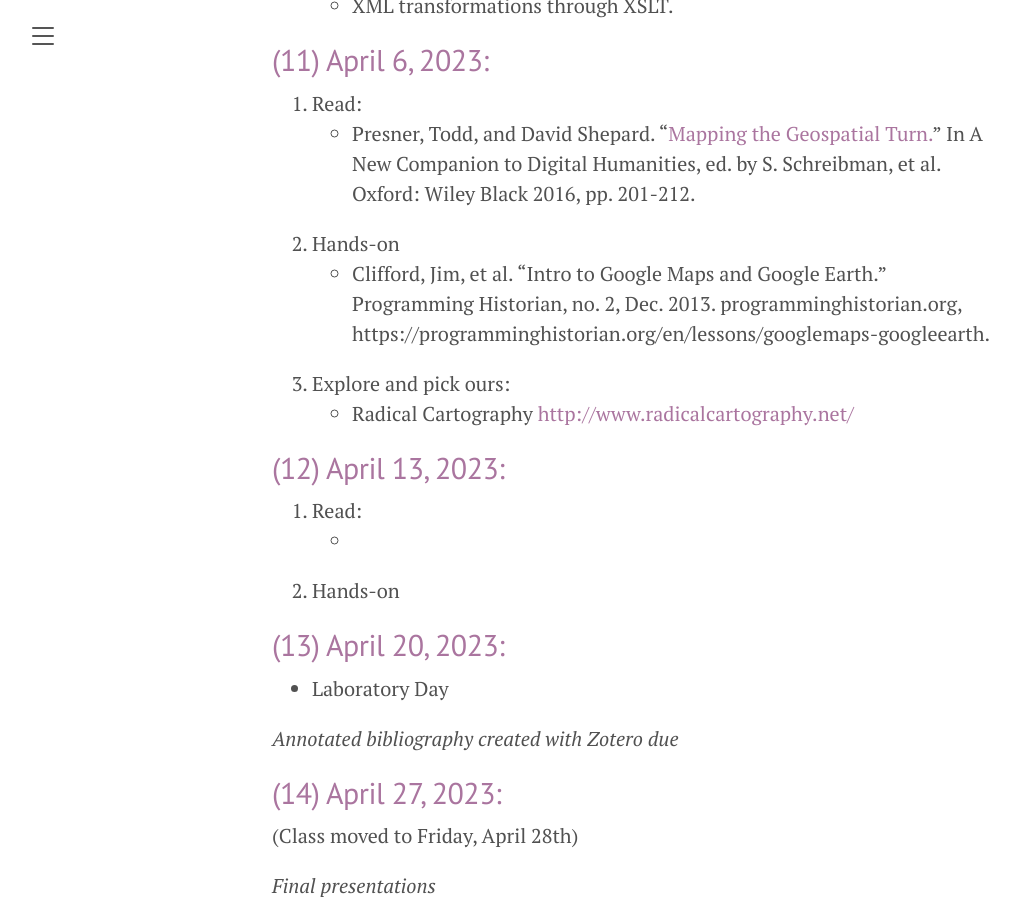
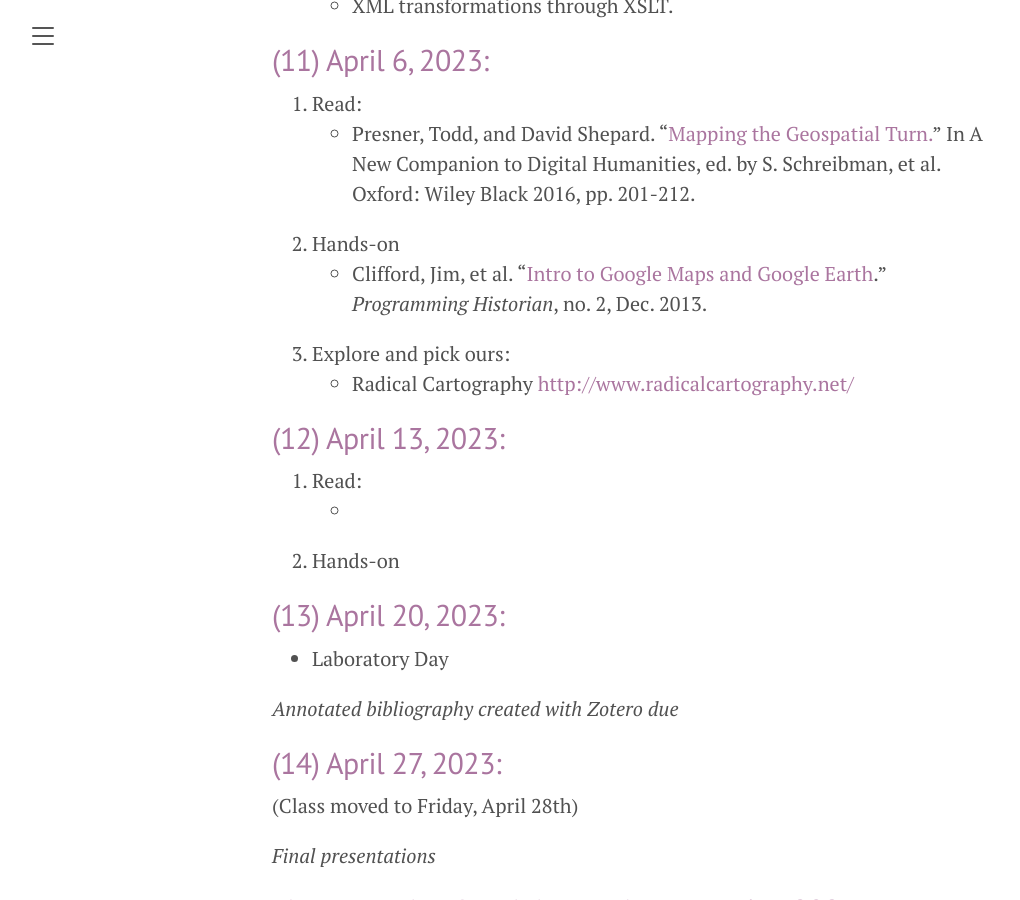
Before and after one commit to susannalles/DHPracticum_Spring23, a Jekyll site: the page built from schedule.md, in a window 1280 px wide and 900 px high, scrolled down 4021 px. Shown: the whole window, without its empty margins (8-1028 px from the left). Built offline with Jekyll 4.4.1, drawn with Linux system fonts in a browser that asks for light colours.

Commit message:
Update schedule.md

```diff
--- a/schedule.md
+++ b/schedule.md
@@ -114,7 +114,7 @@ Session offered by Prof. Lindsay Thomas
 1. Read:
   - Presner, Todd, and David Shepard. “[Mapping the Geospatial Turn.](https://onlinelibrary.wiley.com/doi/abs/10.1002/9781118680605.ch14)” In A New Companion to Digital Humanities, ed. by S. Schreibman, et al. Oxford: Wiley Black 2016, pp. 201-212.
 2. Hands-on
-- Clifford, Jim, et al. “Intro to Google Maps and Google Earth.” Programming Historian, no. 2, Dec. 2013. programminghistorian.org, https://programminghistorian.org/en/lessons/googlemaps-googleearth.
+- Clifford, Jim, et al. “[Intro to Google Maps and Google Earth](https://programminghistorian.org/en/lessons/googlemaps-googleearth).” *Programming Historian*, no. 2, Dec. 2013.
 3. Explore and pick ours:
   - Radical Cartography <http://www.radicalcartography.net/>
 
```
